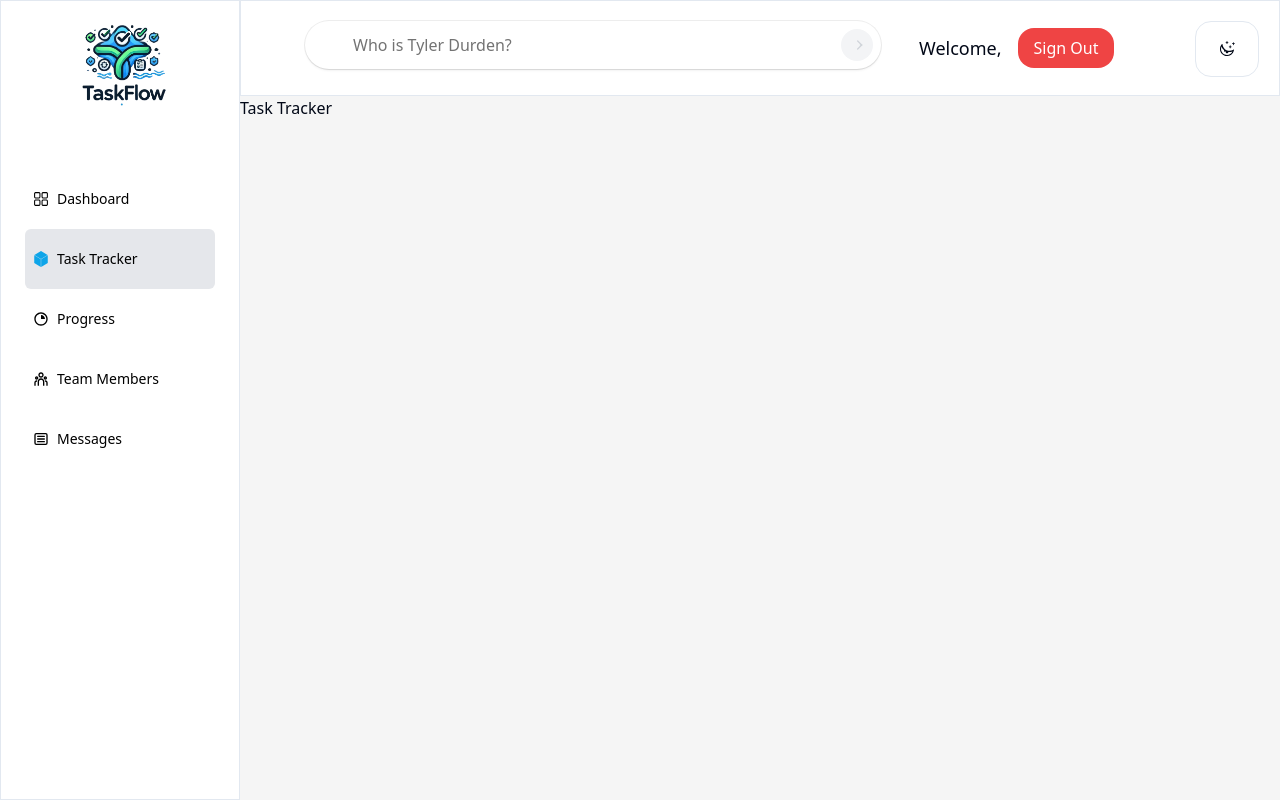
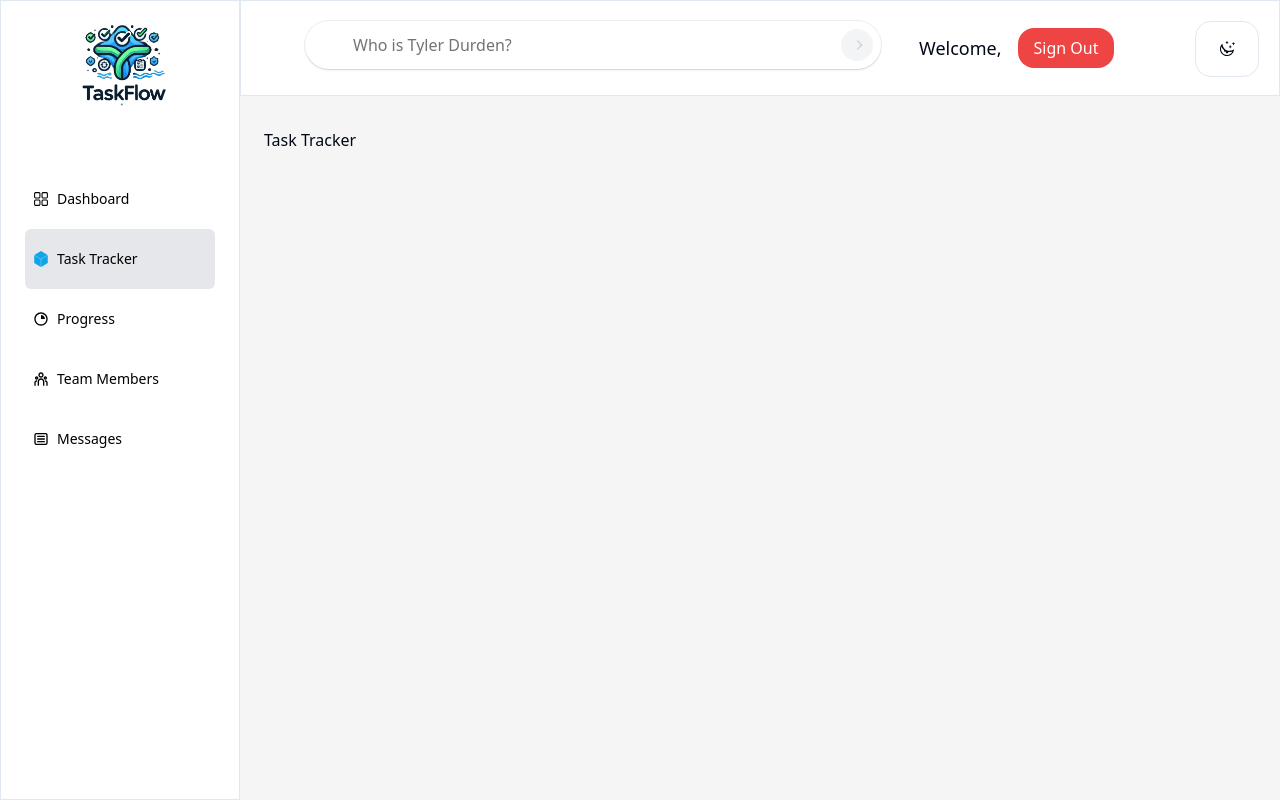
Before and after one commit to shittu121/TaskManagement, a Next.js app: page /task-tracker in a window 1280 px wide. Built offline with nearby package versions, Linux system fonts and the light colour scheme; no server answers; the database is empty; sample sign-in values are in the browser's storage.

Commit message:
Tracker fixed

```diff
--- a/src/app/page.tsx
+++ b/src/app/page.tsx
@@ -3,7 +3,7 @@ import { Card } from "@/components/Card";
 import { DashboardCalendar } from "@/components/Calender";
 export default function Home() {
   return (
-    <div className="py-8 pl-8 lg:pl-0 md:pl-0 mx-0 lg:mx-6 md:mx-6">
+    <div className="py-8 pl-9 lg:pl-0 md:pl-0 mx-0 lg:mx-6 md:mx-6">
        <h1 className="text-xl md:text-2xl lg:text-4xl font-semibold">Dashboard</h1>
        <Auth />
        <Card />
--- a/src/app/task-tracker/page.tsx
+++ b/src/app/task-tracker/page.tsx
@@ -2,7 +2,7 @@ import ProtectedRoute from "@/components/ProtectedRoute";
 
 export default function TaskTracker() {
     return (
-      <div className="">
+      <div className="px-6 py-8">
         <ProtectedRoute>
          Task Tracker
          </ProtectedRoute>
```
